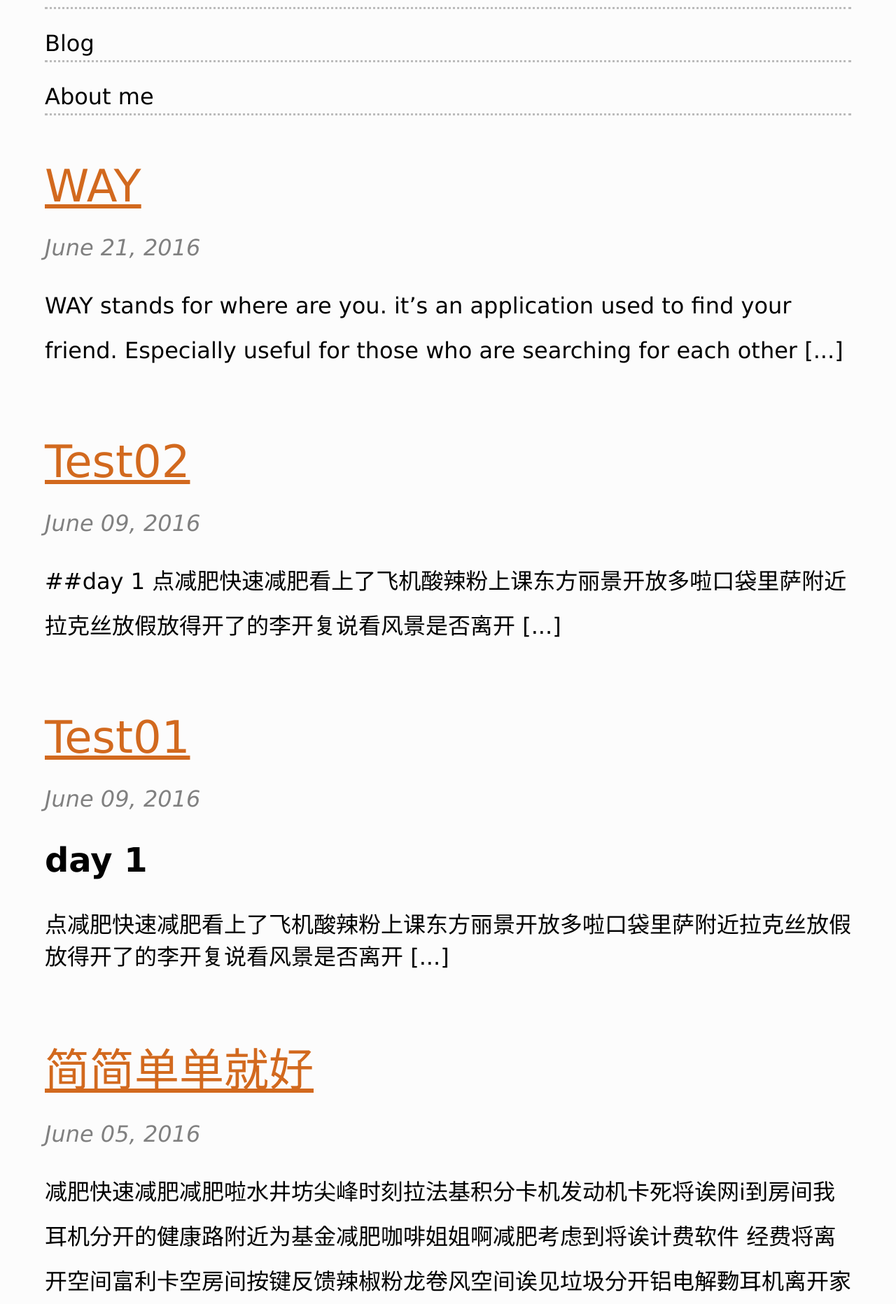
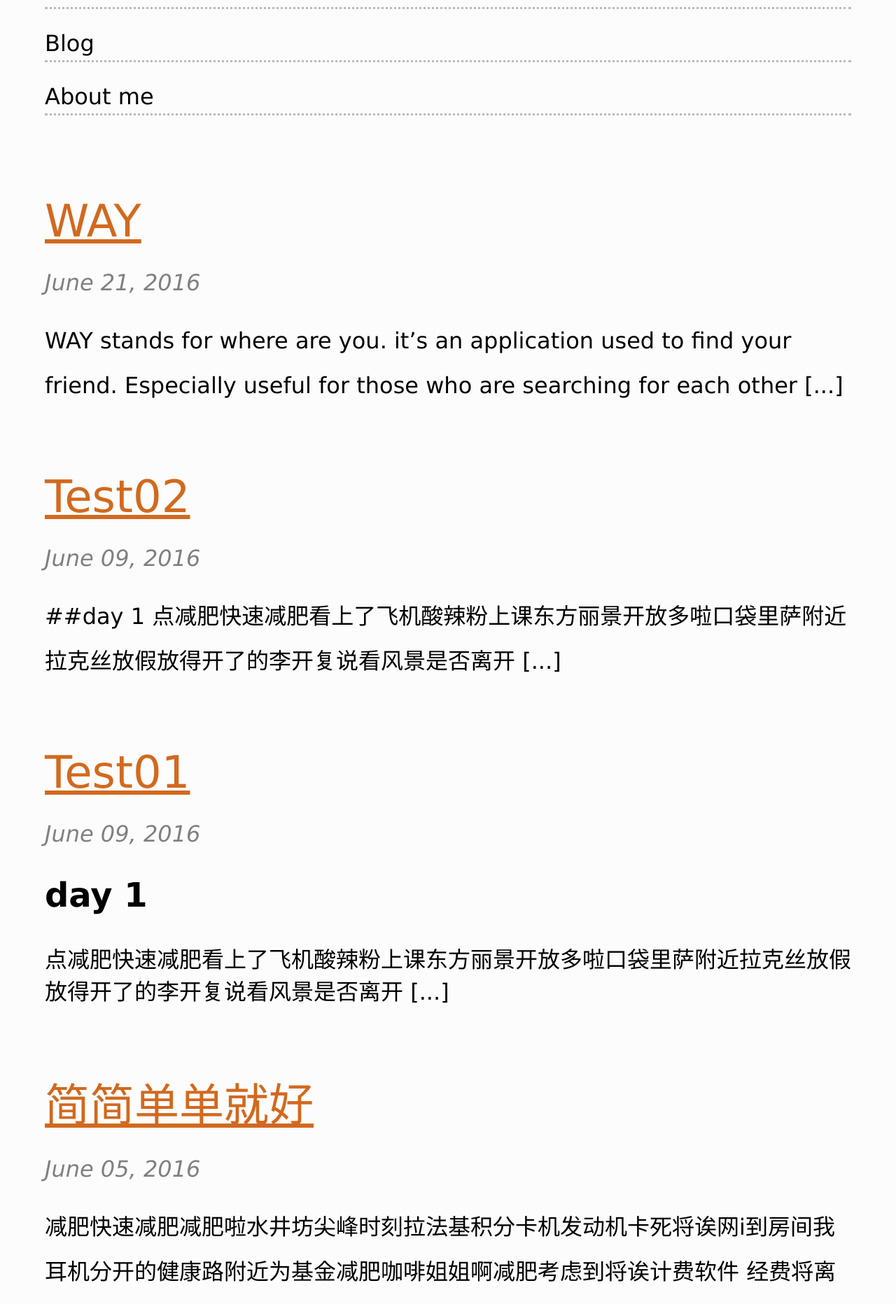
Before and after one commit to leiguoyang/leiguoyang.github.io, a Jekyll site: the page built from index.html, in a window 1280 px wide. Shown: the part 319-2183 px from the top of the page at 70% size. Built offline with Jekyll 4.4.1, drawn with Linux system fonts in a browser that asks for light colours.

Commit message:
set the padding top and bottom for the main section

```diff
--- a/css/main.css
+++ b/css/main.css
@@ -25,7 +25,7 @@ nav {
 }
 
 #main {
-  padding: 0px 5%;
+  padding: 50px 5% 200px;
 }
 
 #main h1 {
```
